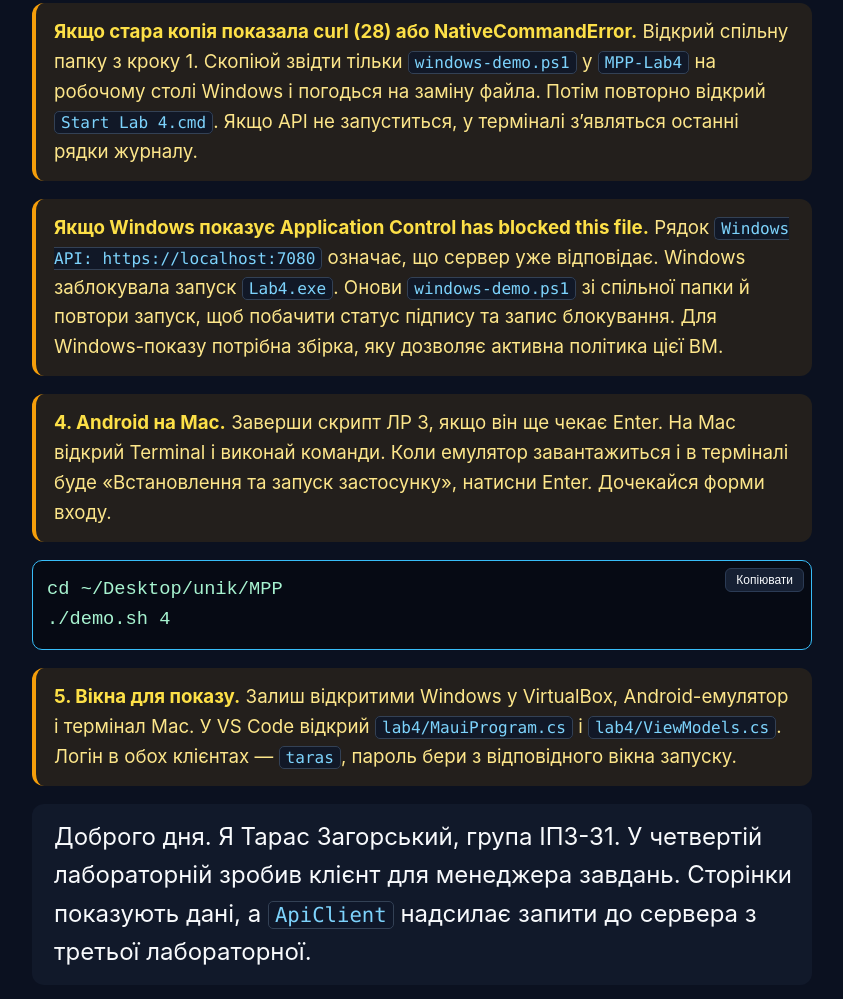
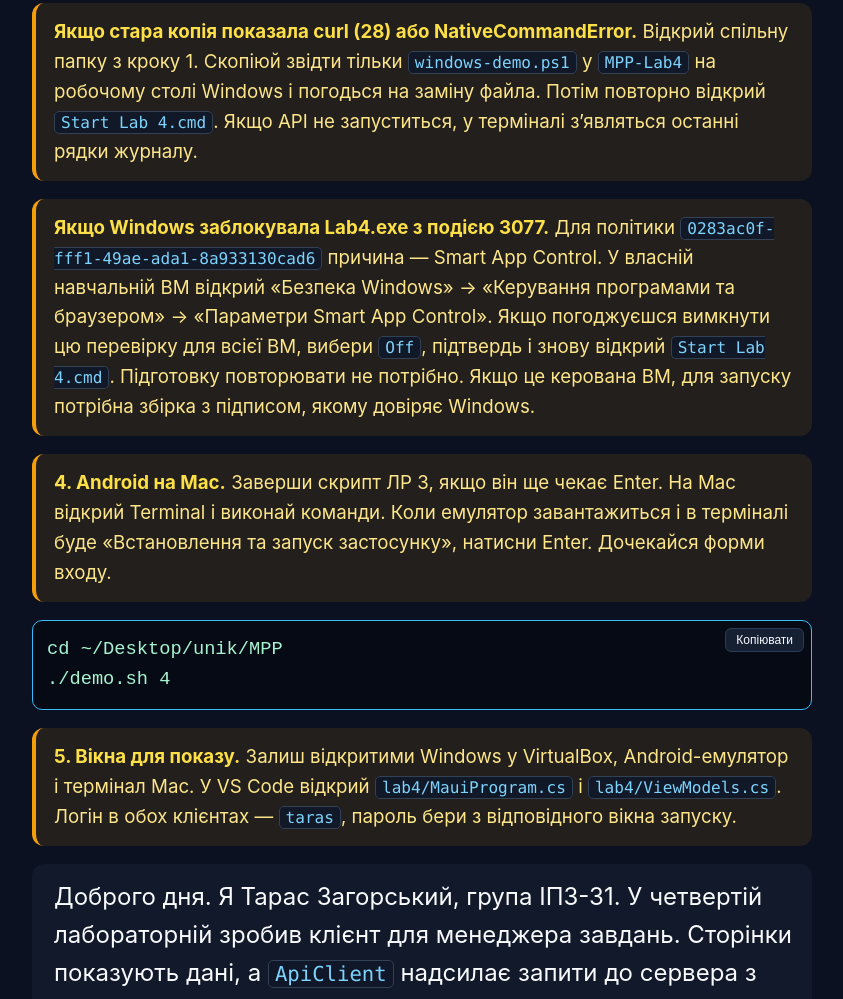
Before and after one commit to tzahorskyi/mpp-defense, a plain HTML site: page lab4/defense.html in a window 1280 px wide. Shown: the part 772-1771 px from the top of the page, without its empty margins (218-1061 px from the left). Drawn offline with Linux system fonts and the light colour scheme.

Commit message:
Document the confirmed Smart App Control block

```diff
--- a/lab4/defense.html
+++ b/lab4/defense.html
@@ -215,7 +215,7 @@
 
         <p class="line prep" onclick="markActive(this)"><strong>Якщо стара копія показала curl (28) або NativeCommandError.</strong> Відкрий спільну папку з кроку 1. Скопіюй звідти тільки <code>windows-demo.ps1</code> у <code>MPP-Lab4</code> на робочому столі Windows і погодься на заміну файла. Потім повторно відкрий <code>Start Lab 4.cmd</code>. Якщо API не запуститься, у терміналі з’являться останні рядки журналу.</p>
 
-        <p class="line prep" onclick="markActive(this)"><strong>Якщо Windows показує Application Control has blocked this file.</strong> Рядок <code>Windows API: https://localhost:7080</code> означає, що сервер уже відповідає. Windows заблокувала запуск <code>Lab4.exe</code>. Онови <code>windows-demo.ps1</code> зі спільної папки й повтори запуск, щоб побачити статус підпису та запис блокування. Для Windows-показу потрібна збірка, яку дозволяє активна політика цієї ВМ.</p>
+        <p class="line prep" onclick="markActive(this)"><strong>Якщо Windows заблокувала Lab4.exe з подією 3077.</strong> Для політики <code>0283ac0f-fff1-49ae-ada1-8a933130cad6</code> причина — Smart App Control. У власній навчальній ВМ відкрий «Безпека Windows» → «Керування програмами та браузером» → «Параметри Smart App Control». Якщо погоджуєшся вимкнути цю перевірку для всієї ВМ, вибери <code>Off</code>, підтвердь і знову відкрий <code>Start Lab 4.cmd</code>. Підготовку повторювати не потрібно. Якщо це керована ВМ, для запуску потрібна збірка з підписом, якому довіряє Windows.</p>
 
         <p class="line prep" onclick="markActive(this)"><strong>4. Android на Mac.</strong> Заверши скрипт ЛР 3, якщо він ще чекає Enter. На Mac відкрий Terminal і виконай команди. Коли емулятор завантажиться і в терміналі буде «Встановлення та запуск застосунку», натисни Enter. Дочекайся форми входу.</p>
 
```
